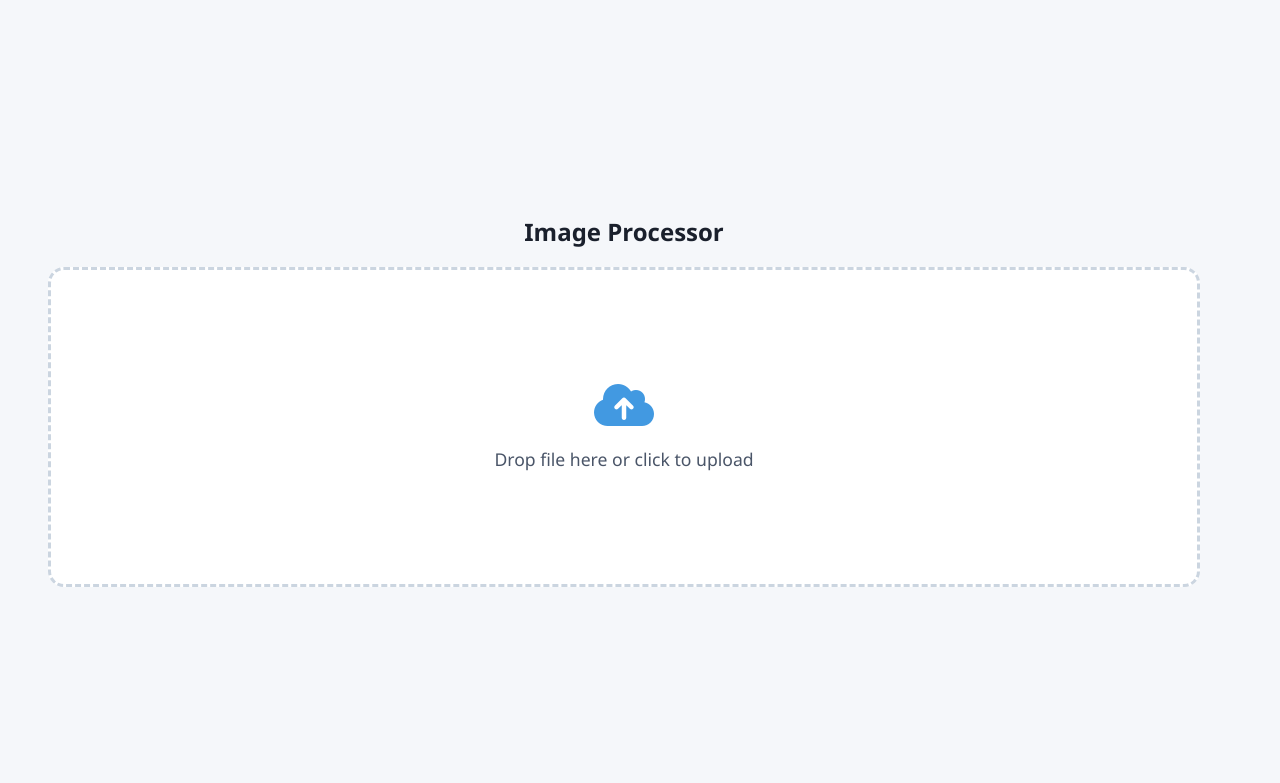
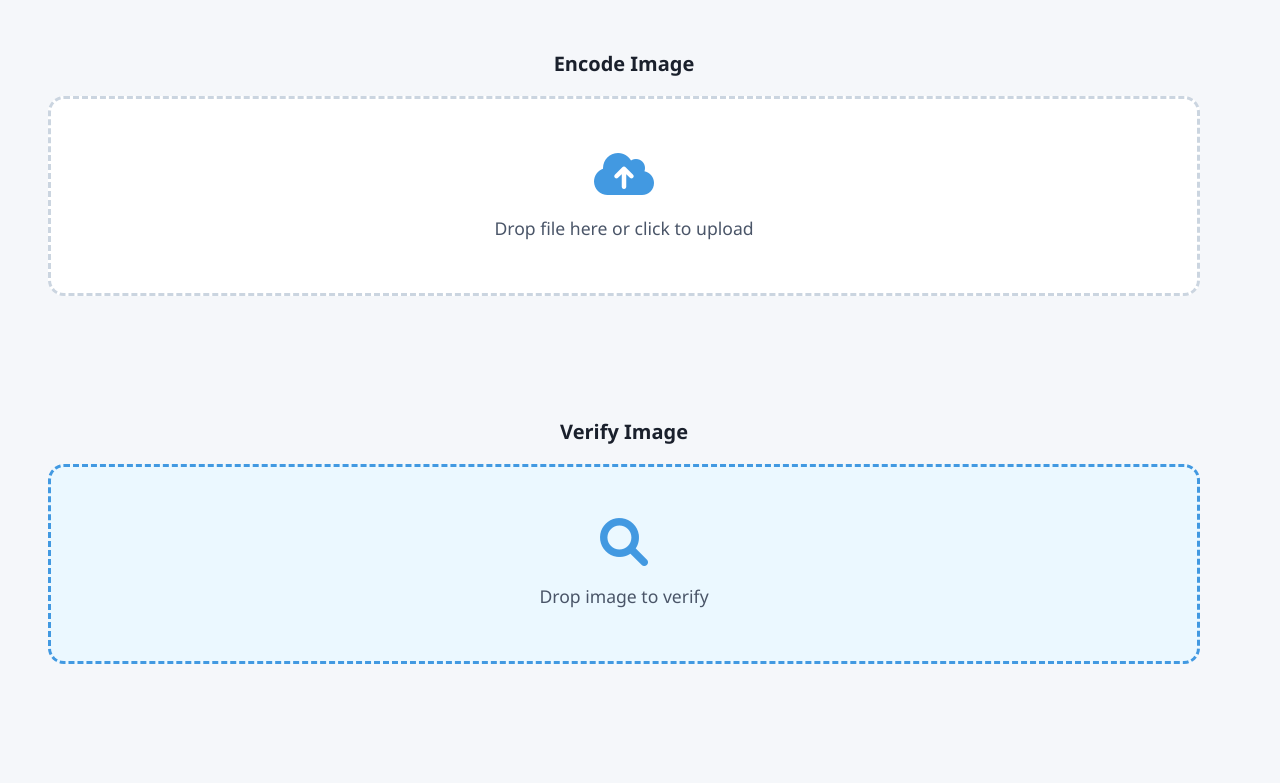
Before and after one commit to andrewmccalip/Leviathan, a Flask app: page / in a window 1280 px wide. Shown: the top 783 px of the page. Run offline with Flask 3, Linux system fonts and the light colour scheme; some libraries are stand-ins or nearby versions.

Commit message:
working!

```diff
--- a/app.py
+++ b/app.py
@@ -18,9 +18,15 @@ from main import (
     generate_color_uuid_from_hash,
     create_color_bar,
     phash_dhash_combo,
-    decode_url_to_colors
+    decode_url_to_colors,
+    init_db,
+    store_image_hashes,
+    verify_image_uuids,
+    encode_uuid_for_url,
+    verify_image_colors  # Import the new function
 )
 from pathlib import Path
+import sqlite3
 
 app = Flask(__name__)
 app.config['MAX_CONTENT_LENGTH'] = 16 * 1024 * 1024  # 16MB max file size
@@ -31,6 +37,9 @@ os.makedirs(app.config['UPLOAD_FOLDER'], exist_ok=True)
 
 # Allowed file extensions
 ALLOWED_EXTENSIONS = {'png', 'jpg', 'jpeg', 'gif'}
+
+# Initialize database when app starts
+init_db()
 
 def allowed_file(filename):
     return '.' in filename and filename.rsplit('.', 1)[1].lower() in ALLOWED_EXTENSIONS
@@ -52,10 +61,12 @@ def process_image():
         # Create a PIL Image from the uploaded file
         img = Image.open(file.stream).convert('RGB')
 
-        # Generate color UUID
-        palette = generate_color_palette(NUM_PALETTE_COLORS)
+        # Generate color UUID using same process as main.py
         perceptual_hash = phash_dhash_combo(img)
-        uuid_colors, color_hash = generate_color_uuid_from_hash(img, palette, perceptual_hash)
+        uuid_colors, color_hash = generate_color_uuid_from_hash(img, None, perceptual_hash)
+
+        # Store in database
+        store_image_hashes(perceptual_hash, color_hash)
 
         # Create and add color bar
         bar_img = create_color_bar(uuid_colors, img.width, img.height)
@@ -69,34 +80,13 @@ def process_image():
         output_path = Path('images/output') / f"{color_hash}.jpg"
         new_img.save(output_path, format="JPEG", quality=JPG_QUALITY)
 
-        # Verify immediately after saving
-        w, h = new_img.size
-        pixel_size = max(MIN_BAR_WIDTH, (min(w, h) * BAR_SIZE_PERCENT) // 100)
-        bar_w = pixel_size * NUM_BARS
-        bar_h = pixel_size * BAR_HEIGHT_MULTIPLIER
-        bar_x = w - bar_w
-        bar_y = h - bar_h
-
-        # Detect colors
-        detected = []
-        for i in range(NUM_BARS):
-            x_center = bar_x + (i * pixel_size) + (pixel_size // 2)
-            y_center = bar_y + (bar_h // 2)
-
-            # Sample multiple pixels for accuracy
-            left_color = new_img.getpixel((x_center - 1, y_center))
-            center_color = new_img.getpixel((x_center, y_center))
-            right_color = new_img.getpixel((x_center + 1, y_center))
-
-            avg_r = (left_color[0] + center_color[0] + right_color[0]) // 3
-            avg_g = (left_color[1] + center_color[1] + right_color[1]) // 3
-            avg_b = (left_color[2] + center_color[2] + right_color[2]) // 3
-
-            detected.append((avg_r, avg_g, avg_b))
+        # Verify using the same verification function
+        detected = verify_image_colors(new_img)
+        expected = decode_url_to_colors(color_hash)
 
         # Compare with expected colors
         matches = []
-        for exp, det in zip(uuid_colors, detected):
+        for exp, det in zip(expected, detected):
             diffs = [abs(e - d) for e, d in zip(exp, det)]
             matches.append(all(df <= COLOR_TOLERANCE for df in diffs))
 
@@ -124,63 +114,95 @@ def process_image():
 def serve_image(filename):
     return send_file(f'images/output/{filename}')
 
-@app.route('/verify/<color_hash>')
-def verify_hash(color_hash):
+@app.route('/verify', methods=['POST'])
+def verify_image():
+    if 'file' not in request.files:
+        return jsonify({'error': 'No file uploaded'}), 400
+
+    file = request.files['file']
+    if file.filename == '':
+        return jsonify({'error': 'No file selected'}), 400
+
     try:
-        # Find the image
-        image_path = Path('images/output') / f"{color_hash}.jpg"
-        if not image_path.exists():
-            return jsonify({'error': 'Image not found'}), 404
+        # Read the image
+        img = Image.open(file.stream).convert('RGB')
 
-        # Generate color palette
-        palette = generate_color_palette(num_colors=NUM_PALETTE_COLORS)
+        # Calculate perceptual hash
+        perceptual_hash = phash_dhash_combo(img)
+        print(f"Perceptual Hash: {perceptual_hash}")
 
-        # Get expected colors from hash
-        expected = decode_url_to_colors(color_hash, palette)
+        # Generate colors using the same method as encode
+        uuid_colors, color_hash = generate_color_uuid_from_hash(img, None, perceptual_hash)
+        print(f"Generated Color Hash: {color_hash}")
 
-        # Read and verify image
-        with Image.open(image_path) as pil_img:
-            pil_img = pil_img.convert("RGB")
-            w, h = pil_img.size
-            pixel_size = max(MIN_BAR_WIDTH, (min(w, h) * BAR_SIZE_PERCENT) // 100)
-            bar_w = pixel_size * NUM_BARS
-            bar_h = pixel_size * BAR_HEIGHT_MULTIPLIER
-            bar_x = w - bar_w
-            bar_y = h - bar_h
+        # Detect colors from the image for verification
+        detected = verify_image_colors(img)
+        print(f"Detected Colors: {detected}")
 
-            # Detect colors
-            detected = []
-            for i in range(NUM_BARS):
-                x_center = bar_x + (i * pixel_size) + (pixel_size // 2)
-                y_center = bar_y + (bar_h // 2)
+        # Look up in database
+        conn = sqlite3.connect('images.db')
+        c = conn.cursor()
+        c.execute('''
+            SELECT user_id, created_at
+            FROM image_hashes
+            WHERE perceptual_hash = ? AND color_hash = ?
+        ''', (perceptual_hash, color_hash))
+        exact_match = c.fetchone()
 
-                # Sample multiple pixels for better accuracy
-                left_color = pil_img.getpixel((x_center - 1, y_center))
-                center_color = pil_img.getpixel((x_center, y_center))
-                right_color = pil_img.getpixel((x_center + 1, y_center))
+        # Then check for any matches with same color hash
+        c.execute('''
+            SELECT perceptual_hash, user_id, created_at
+            FROM image_hashes
+            WHERE color_hash = ?
+        ''', (color_hash,))
+        color_matches = c.fetchall()
+        conn.close()
 
-                avg_r = (left_color[0] + center_color[0] + right_color[0]) // 3
-                avg_g = (left_color[1] + center_color[1] + right_color[1]) // 3
-                avg_b = (left_color[2] + center_color[2] + right_color[2]) // 3
+        # Compare expected vs detected colors
+        matches = []
+        for exp, det in zip(uuid_colors, detected):
+            diffs = [abs(e - d) for e, d in zip(exp, det)]
+            matches.append(all(df <= COLOR_TOLERANCE for df in diffs))
 
-                detected.append((avg_r, avg_g, avg_b))
+        match_count = sum(matches)
+        required_matches = int(len(matches) * REQUIRED_MATCH_PERCENT / 100)
 
-            # Compare colors
-            matches = []
-            for exp, det in zip(expected, detected):
-                diffs = [abs(e - d) for e, d in zip(exp, det)]
-                matches.append(all(df <= COLOR_TOLERANCE for df in diffs))
-
-            match_count = sum(matches)
-            required_matches = int(len(matches) * REQUIRED_MATCH_PERCENT / 100)
-
-            return jsonify({
-                'success': match_count >= required_matches,
-                'matches': match_count,
-                'total': len(matches)
-            })
+        response_data = {
+            'color_verification': match_count >= required_matches,
+            'database_verification': exact_match is not None,
+            'verified': exact_match is not None and match_count >= required_matches,
+            'perceptual_hash': perceptual_hash,
+            'color_hash': color_hash,
+            'user_id': exact_match[0] if exact_match else None,
+            'created_at': exact_match[1] if exact_match else None,
+            'similar_images': [
+                {
+                    'perceptual_hash': ph,
+                    'user_id': uid,
+                    'created_at': ca
+                } for ph, uid, ca in color_matches
+            ] if color_matches else [],
+            'matches': {
+                'count': match_count,
+                'required': required_matches,
+                'total': len(matches),
+                'details': [
+                    {
+                        'bar': i,
+                        'expected': exp,
+                        'detected': det,
+                        'matched': match,
+                        'diffs': [abs(e - d) for e, d in zip(exp, det)]
+                    }
+                    for i, (exp, det, match) in enumerate(zip(uuid_colors, detected, matches))
+                ]
+            }
+        }
+        print(f"Response: {response_data}")
+        return jsonify(response_data)
 
     except Exception as e:
+        print(f"Error verifying image: {str(e)}")
         return jsonify({'error': str(e)}), 500
 
 if __name__ == '__main__':
--- a/templates/index.html
+++ b/templates/index.html
@@ -56,10 +56,22 @@
             flex: 1;
             display: flex;
             flex-direction: column;
+            gap: 2rem;
+            padding: 2rem;
+        }
+
+        .upload-section {
+            flex: 1;
+            display: flex;
+            flex-direction: column;
             gap: 1rem;
-            justify-content: center;
-            align-items: center;
-            padding: 0 2rem;
+        }
+
+        .upload-section h2 {
+            color: #1a202c;
+            font-size: 1.25rem;
+            font-weight: 600;
+            text-align: center;
         }
 
         .result-column {
@@ -127,8 +139,8 @@
 
         .drop-zone {
             width: 100%;
-            height: 40vh;
-            padding: 5rem;
+            height: 25vh;  /* Half height of previous */
+            padding: 2rem;
             display: flex;
             flex-direction: column;
             align-items: center;
@@ -319,18 +331,71 @@
             box-shadow: 0 4px 6px rgba(0, 0, 0, 0.1),
                         0 1px 3px rgba(0, 0, 0, 0.08);
         }
+
+        .decode .drop-zone {
+            border-color: #4299e1;
+            background-color: #ebf8ff;
+        }
+
+        .decode .drop-zone i {
+            color: #4299e1;
+        }
+
+        .verification-status {
+            margin: 1rem 0;
+            padding: 1rem;
+            border-radius: 8px;
+            background: #f7fafc;
+        }
+
+        .verification-status p {
+            margin: 0.5rem 0;
+            padding: 0.5rem;
+            border-radius: 4px;
+            font-weight: 600;
+        }
+
+        .success {
+            background: #c6f6d5;
+            color: #22543d;
+        }
+
+        .failure {
+            background: #fed7d7;
+            color: #742a2a;
+        }
+
+        .hash-details {
+            margin-top: 1rem;
+            padding: 1rem;
+            background: #edf2f7;
+            border-radius: 8px;
+            font-family: monospace;
+        }
     </style>
 </head>
 <body>
     <div class="container">
         <div class="upload-column">
-            <h1>Image Processor</h1>
-            <div class="drop-zone">
-                <i class="fas fa-cloud-upload-alt"></i>
-                <span class="drop-zone__prompt">Drop file here or click to upload</span>
-                <input type="file" name="file" class="drop-zone__input" accept="image/*">
+            <div class="upload-section encode">
+                <h2>Encode Image</h2>
+                <div class="drop-zone" id="encode-drop">
+                    <i class="fas fa-cloud-upload-alt"></i>
+                    <span class="drop-zone__prompt">Drop file here or click to upload</span>
+                    <input type="file" name="file" class="drop-zone__input" accept="image/*" data-mode="encode">
+                </div>
+            </div>
+
+            <div class="upload-section decode">
+                <h2>Verify Image</h2>
+                <div class="drop-zone" id="decode-drop">
+                    <i class="fas fa-search"></i>
+                    <span class="drop-zone__prompt">Drop image to verify</span>
+                    <input type="file" name="file" class="drop-zone__input" accept="image/*" data-mode="decode">
+                </div>
             </div>
         </div>
+
         <div class="result-column">
             <h1>Result</h1>
             <div id="result"></div>
@@ -340,6 +405,7 @@
     <script>
         document.querySelectorAll(".drop-zone__input").forEach((inputElement) => {
             const dropZoneElement = inputElement.closest(".drop-zone");
+            const mode = inputElement.dataset.mode;
 
             dropZoneElement.addEventListener("click", (e) => {
                 inputElement.click();
@@ -348,7 +414,11 @@
             inputElement.addEventListener("change", (e) => {
                 if (inputElement.files.length) {
                     updateThumbnail(dropZoneElement, inputElement.files[0]);
-                    uploadFile(inputElement.files[0], dropZoneElement);
+                    if (mode === 'encode') {
+                        uploadFile(inputElement.files[0], dropZoneElement);
+                    } else {
+                        verifyFile(inputElement.files[0], dropZoneElement);
+                    }
                 }
             });
 
@@ -369,7 +439,11 @@
                 if (e.dataTransfer.files.length) {
                     inputElement.files = e.dataTransfer.files;
                     updateThumbnail(dropZoneElement, e.dataTransfer.files[0]);
-                    uploadFile(e.dataTransfer.files[0], dropZoneElement);
+                    if (mode === 'encode') {
+                        uploadFile(e.dataTransfer.files[0], dropZoneElement);
+                    } else {
+                        verifyFile(e.dataTransfer.files[0], dropZoneElement);
+                    }
                 }
 
                 dropZoneElement.classList.remove("drop-zone--over");
@@ -466,6 +540,56 @@
                 thumbnailElement.style.backgroundImage = null;
             }
         }
+
+        function verifyFile(file, dropZoneElement) {
+            const formData = new FormData();
+            formData.append("file", file);
+
+            fetch('/verify', {
+                method: 'POST',
+                body: formData
+            })
+            .then(response => response.json())
+            .then(data => {
+                document.querySelector(".container").classList.add("uploaded");
+                displayResults(data);
+                resetDropZone(dropZoneElement);
+            })
+            .catch(error => {
+                console.error('Error:', error);
+                alert('Error verifying image');
+                resetDropZone(dropZoneElement);
+            });
+        }
+
+        function displayResults(data) {
+            const resultDiv = document.getElementById('result');
+
+            // Create result HTML
+            let html = `
+                <div class="hash-info">
+                    <h3>Verification Results</h3>
+                    <div class="verification-status">
+                        <p class="status ${data.verified ? 'success' : 'failure'}">
+                            Overall Status: ${data.verified ? 'VERIFIED' : 'NOT VERIFIED'}
+                        </p>
+                        <p class="color-status ${data.color_verification ? 'success' : 'failure'}">
+                            Color Match: ${data.color_verification ? 'VALID' : 'INVALID'}
+                        </p>
+                        <p class="database-status ${data.database_verification ? 'success' : 'failure'}">
+                            Database Match: ${data.database_verification ? 'FOUND' : 'NOT FOUND'}
+                        </p>
+                    </div>
+                    <div class="hash-details">
+                        <p><strong>Perceptual Hash:</strong> ${data.perceptual_hash}</p>
+                        <p><strong>Color Hash:</strong> ${data.color_hash}</p>
+                        <p><strong>Color Matches:</strong> ${data.matches.count}/${data.matches.total} (${data.matches.required} required)</p>
+                    </div>
+                </div>
+            `;
+
+            resultDiv.innerHTML = html;
+        }
     </script>
 </body>
 </html>
```
Also changed, not shown: main.py (+111 -17 lines), images.db (added).
